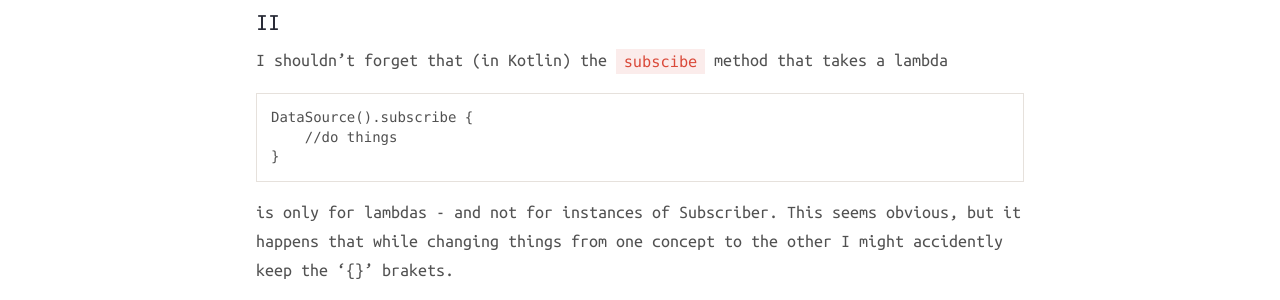
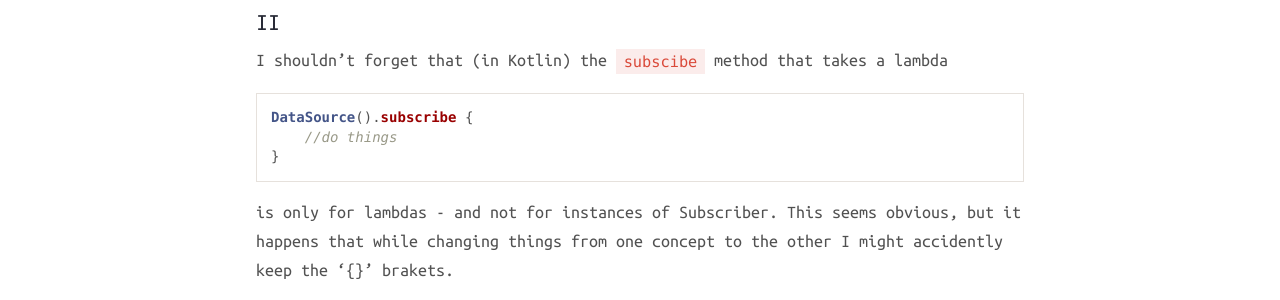
Before and after one commit to lmller/lmller.github.io, a Jekyll site: the page built from _posts/2016-03-08-testsubscriber.markdown, in a window 1280 px wide. Shown: the part 1014-1314 px from the top of the page. Built offline with Jekyll 4.4.1, drawn with Linux system fonts in a browser that asks for light colours; nearby versions of some CDN libraries; comment, search, counter and statistics services are not loaded.

Commit message:
Update 2016-03-08-testsubscriber.markdown

`````diff
--- a/_posts/2016-03-08-testsubscriber.markdown
+++ b/_posts/2016-03-08-testsubscriber.markdown
@@ -36,7 +36,7 @@ So the `TestScheduler` doesn't not mean "blocking" or "on the same thread" as th
 
 I shouldn't forget that (in Kotlin) the `subscibe` method that takes a lambda
 
-````
+```kotlin
 DataSource().subscribe {
     //do things
 }
`````
